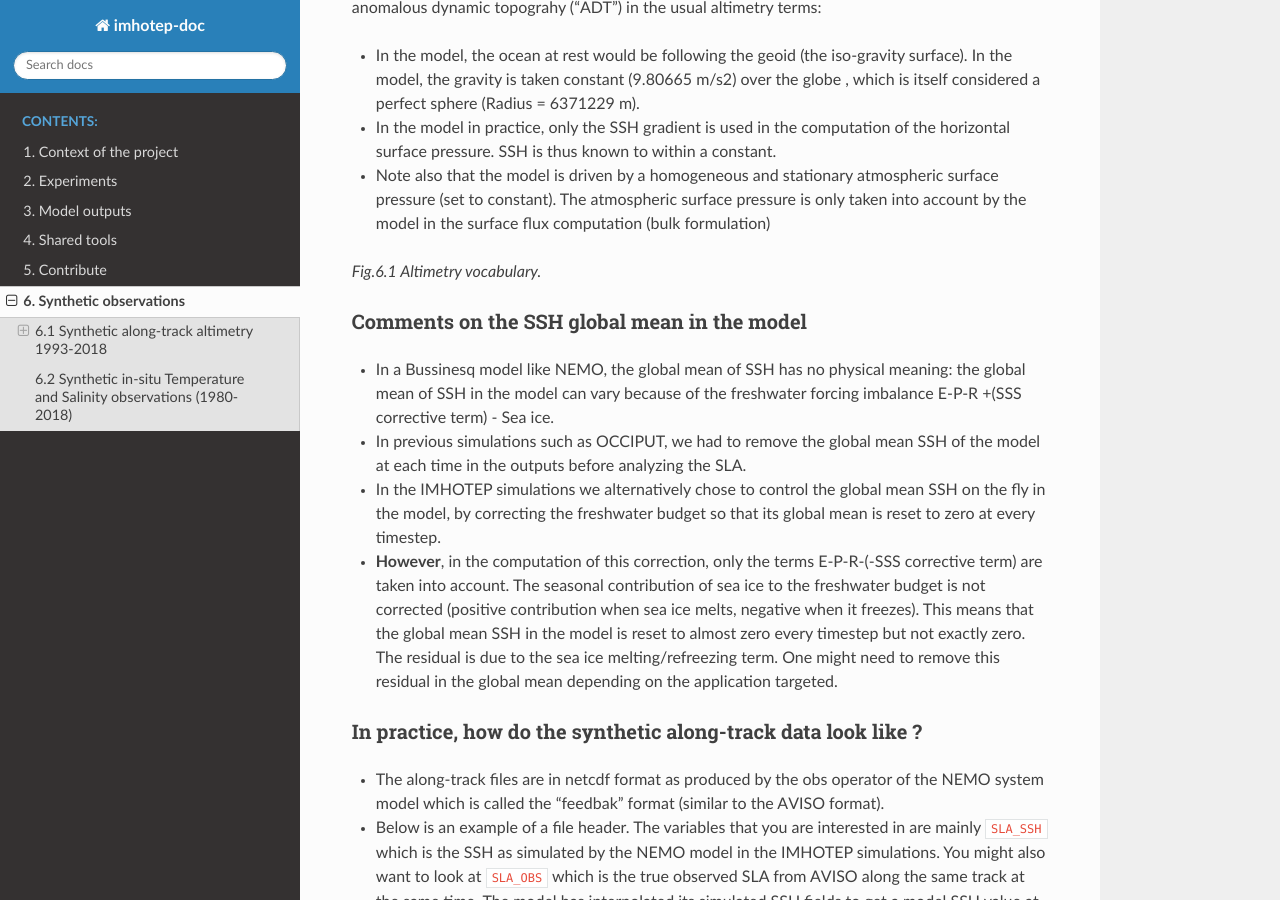
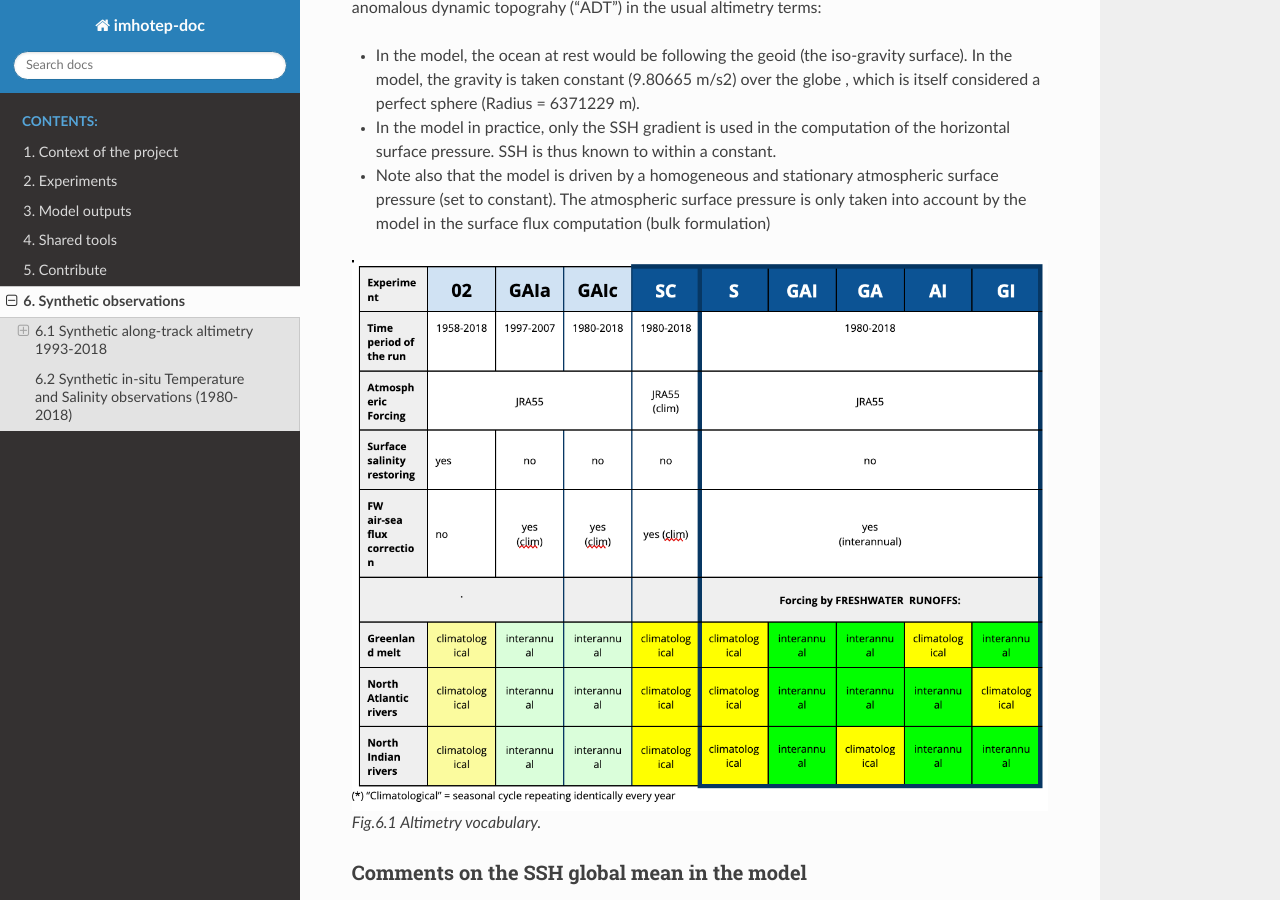
Before and after one commit to imhotep-project/doc-imhotep, a Sphinx documentation site: the page built from source/6-Synthetic-Obs.md, in a window 1280 px wide and 900 px high, scrolled down 1020 px. Built offline with Sphinx 7.4.7 and the Read the Docs theme 2.0.0, drawn with Linux system fonts in a browser that asks for light colours.

Commit message:
Update 6-Synthetic-Obs.md

```diff
--- a/source/6-Synthetic-Obs.md
+++ b/source/6-Synthetic-Obs.md
@@ -41,7 +41,7 @@ within a constant.
 account by the model in the surface flux computation (bulk formulation)
 
 
-
+![Altimetry vocabulary](./img/imhotep-nomenclature.png)
 _Fig.6.1 Altimetry vocabulary._
 
 ### Comments on the SSH global mean in the model
```
